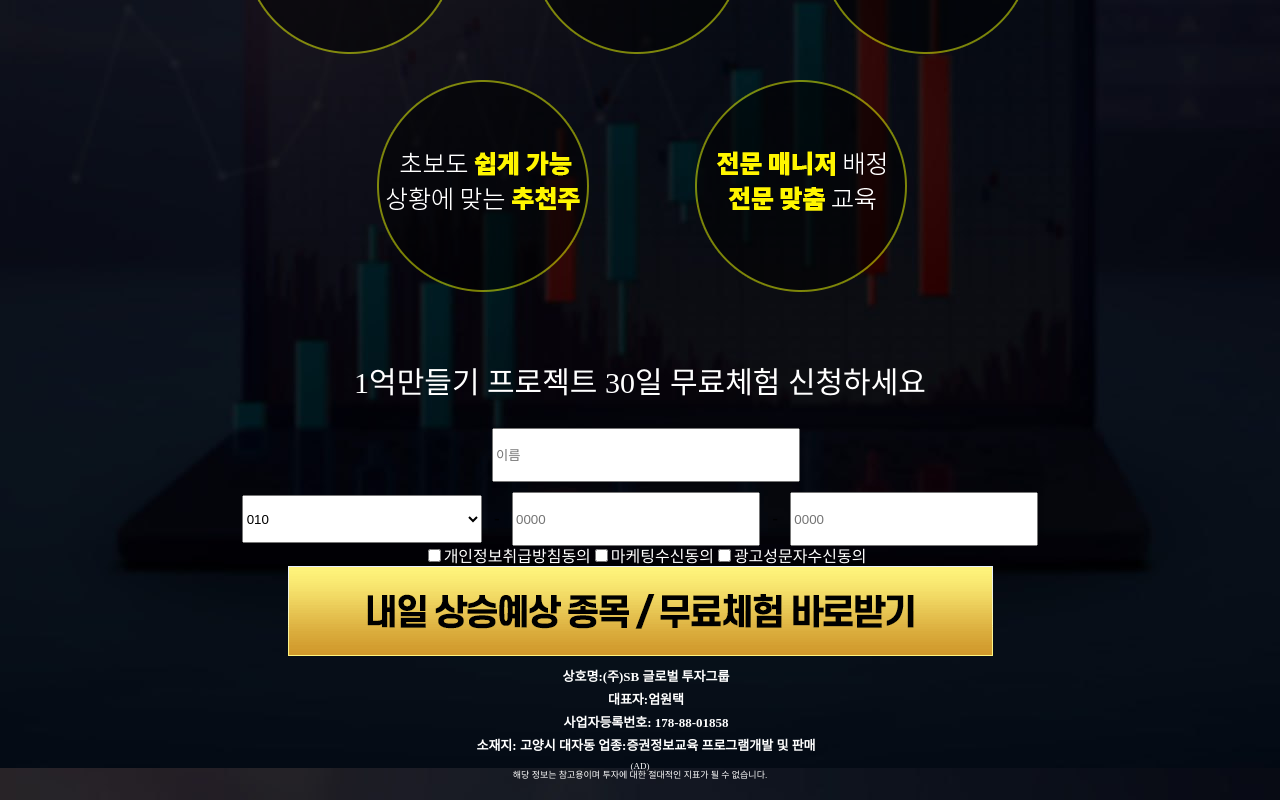
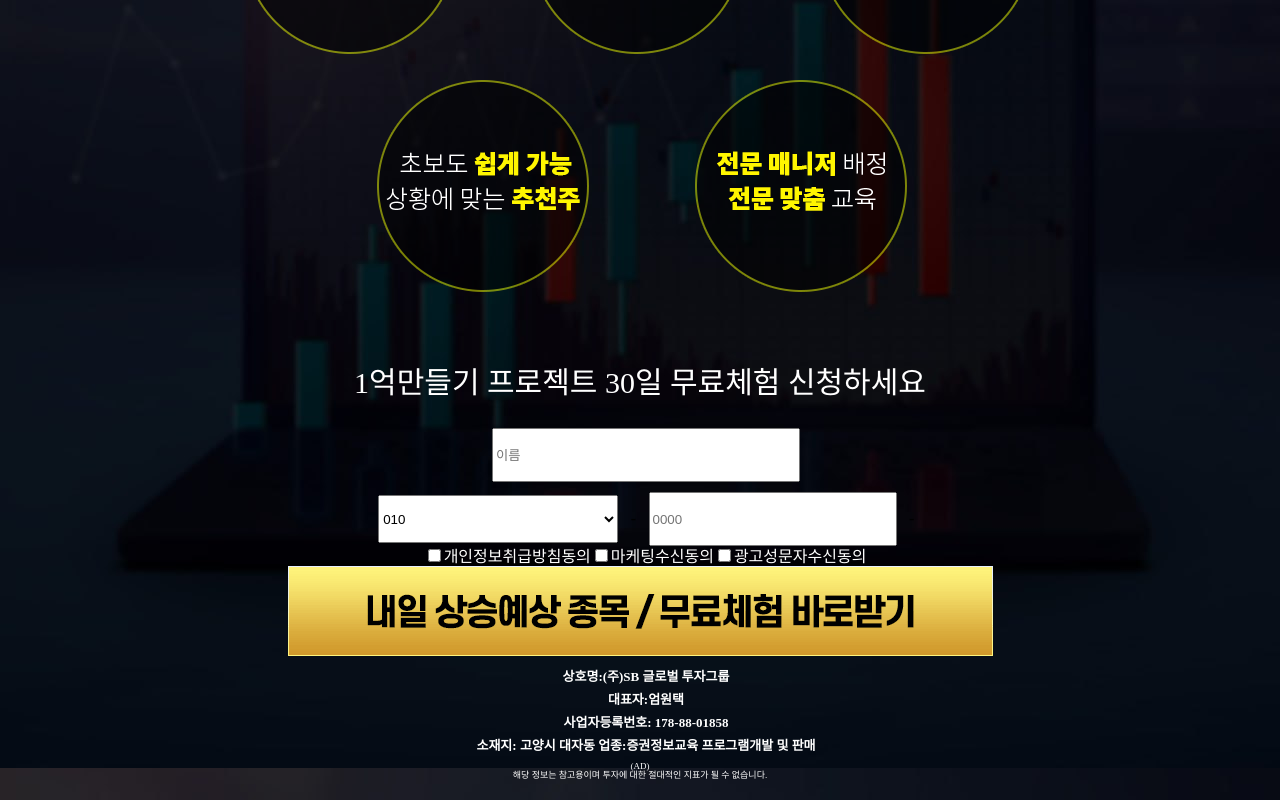
Before and after one commit to euntti/newstest, a React (Create React App) app: page / in a window 1280 px wide. Shown: the part 432-1232 px from the top of the page. Built offline with nearby package versions, Linux system fonts and the light colour scheme; no server answers.

Commit message:
숫자변경

```diff
--- a/src/Main.js
+++ b/src/Main.js
@@ -323,7 +323,7 @@ function App() {
               </select>{" "}
               -{"\t"}
               <input
-                type="text"
+                type="number"
                 className="phone"
                 placeholder="0000"
                 onChange={(e) => setPhone1(e.target.value)}
@@ -332,15 +332,15 @@ function App() {
                 max="9999"
               ></input>{" "}
               -{"\t"}
-              <input
-                type="text"
+              {/* <input
+                type="number"
                 className="phone"
                 placeholder="0000"
                 onChange={(e) => setPhone2(e.target.value)}
                 maxlength="4"
                 oninput="maxLengthCheck(this)"
                 max="9999"
-              ></input>
+              ></input> */}
             </div>
             <div style={{ marginLeft: 10 }}>
               <label style={{ color: "#fff" }}>
```
